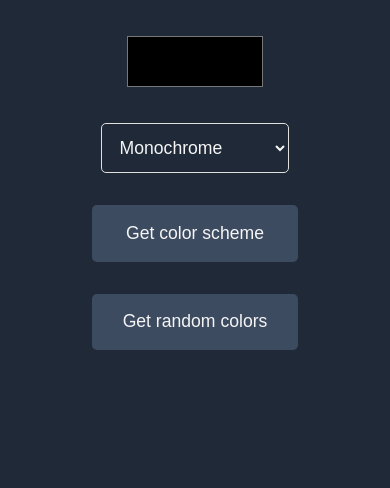
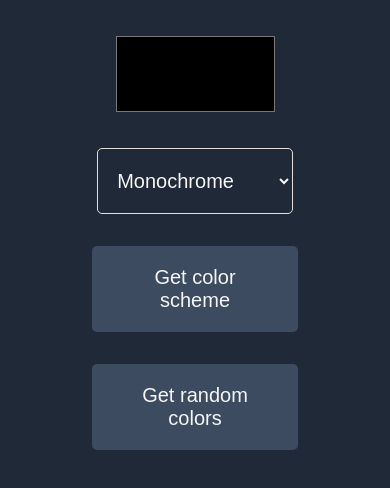
Before and after one commit to baileyseely1/color-scheme-gen, a plain HTML site: page index.html in a window 390 px wide. Drawn offline with Linux system fonts and the light colour scheme; no server answers.

Commit message:
updated mobile css

```diff
--- a/index.css
+++ b/index.css
@@ -130,10 +130,15 @@ p {
   background-color: rgba(250, 243, 243, 0.185);
 }
 
-@media (max-width: 1050px) {
+@media (max-width: 1175px) {
   .color-container {
     flex-direction: column;
     width: 100%;
+  }
+
+  button,
+  select {
+    font-size: 1.25rem;
   }
 
   button,
@@ -142,13 +147,14 @@ p {
   }
 
   input {
-    width: 45%;
+    width: 50%;
+    height: 10vh;
   }
 
   select {
     margin: 0 auto;
     text-align: left;
-    padding: 0.75em;
+    padding: 1em 0.75em;
     width: 60%;
   }
 
```
